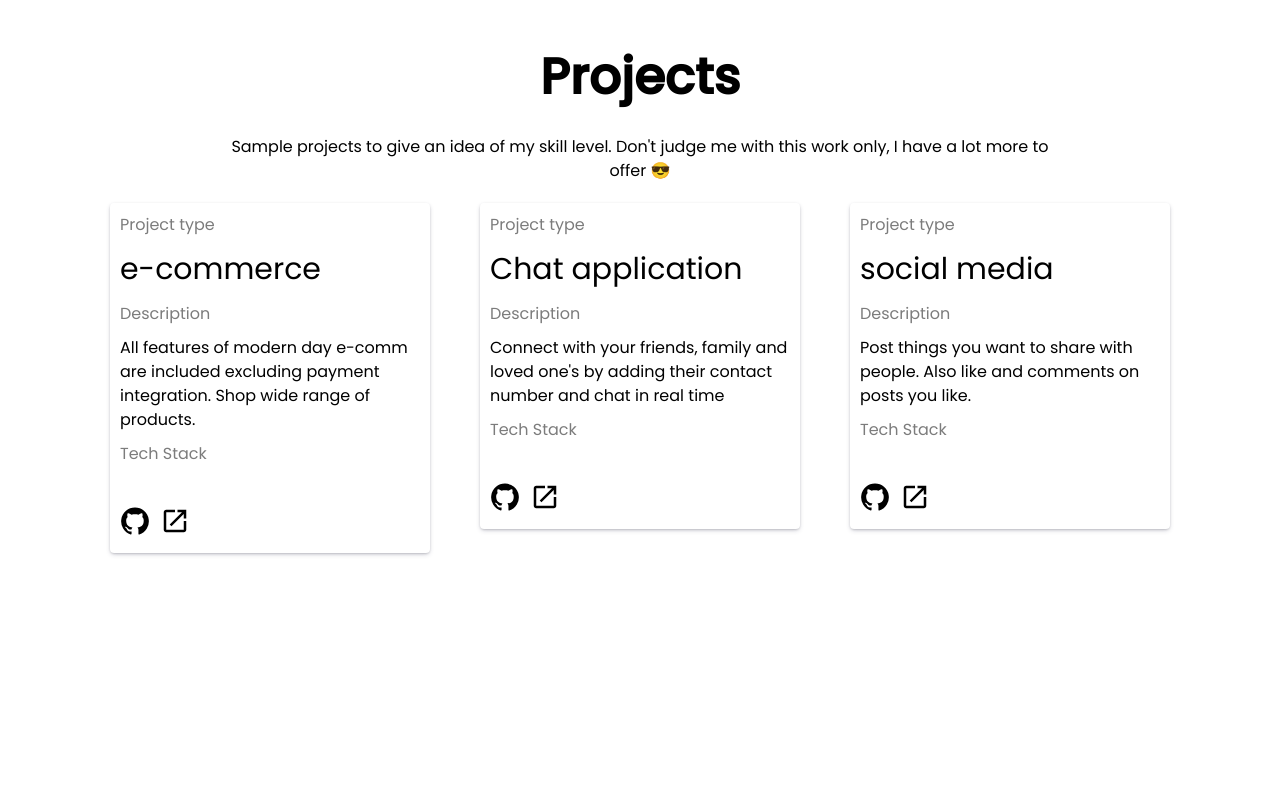
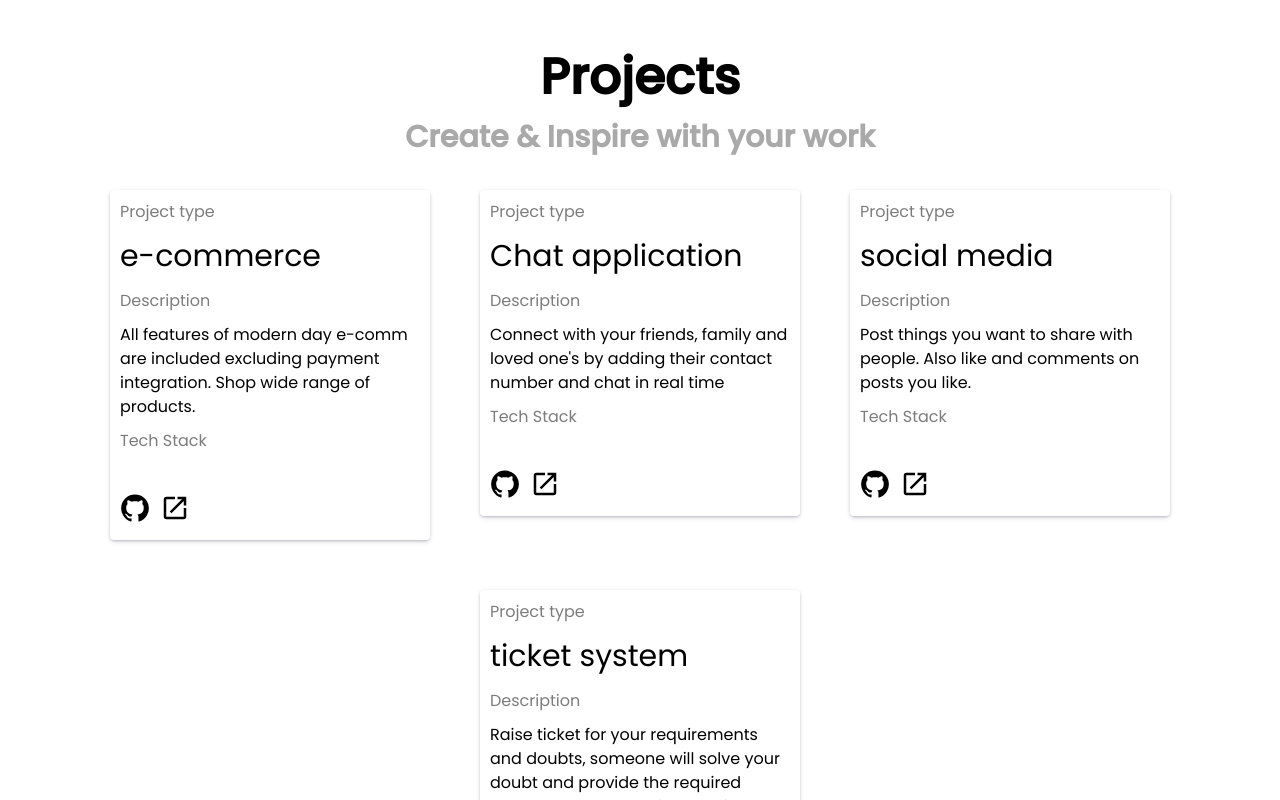
Before and after one commit to omkargavhane11/portfolio1, a React (Create React App) app: page / in a window 1280 px wide. Shown: the part 1580-2380 px from the top of the page. Built offline with nearby package versions, Linux system fonts and the light colour scheme.

Commit message:
added myticket project

```diff
--- a/src/components/productList/ProductList.jsx
+++ b/src/components/productList/ProductList.jsx
@@ -6,12 +6,12 @@ const ProductList = () => {
   return (
     <div className="pl">
       <div className="pl-texts">
-        {/* <h1 className="pl-title">Create & Inspire with your work</h1> */}
         <h1 className="pl-title">Projects</h1>
-        <p className="pl-desc">
+        <h1 className="pl-sub-title">Create & Inspire with your work</h1>
+        {/* <p className="pl-desc">
           Sample projects to give an idea of my skill level. Don't judge me with
           this work only, I have a lot more to offer 😎
-        </p>
+        </p> */}
       </div>
       <div className="pl-list">
         {products.map((item) => (
--- a/src/components/productList/productList.css
+++ b/src/components/productList/productList.css
@@ -18,8 +18,15 @@
   font-weight: 600;
 }
 
+.pl-sub-title {
+  font-size: 30px;
+  font-weight: 600;
+  color: darkgray;
+  margin-bottom: 30px;
+}
+
 .pl-desc {
-  margin: 20px 0px;
+  margin-bottom: 30px;
 }
 
 .pl-list {
--- a/src/data.js
+++ b/src/data.js
@@ -44,6 +44,14 @@ export const products = [
         name: "social media",
         description: "Post things you want to share with people. Also like and comments on posts you like.",
         stack: [html, css, javascript, react, nodejs, s3]
+    }, {
+        id: "dsfashfhs",
+        img: "https://deliveryb29we.s3.amazonaws.com/c5c0b73ff13c4acf05e12f9a45f8e750f219a6fe86a2c02e2081eedd6d7b3b16",
+        link: "https://myticket77.netlify.app/",
+        github: "https://github.com/omkargavhane11/tweet-frontend",
+        name: "ticket system",
+        description: "Raise ticket for your requirements and doubts, someone will solve your doubt and provide the required resource or any solution required",
+        stack: [html, css, javascript, react, nodejs, s3, socket]
     }
 
 ];
```
